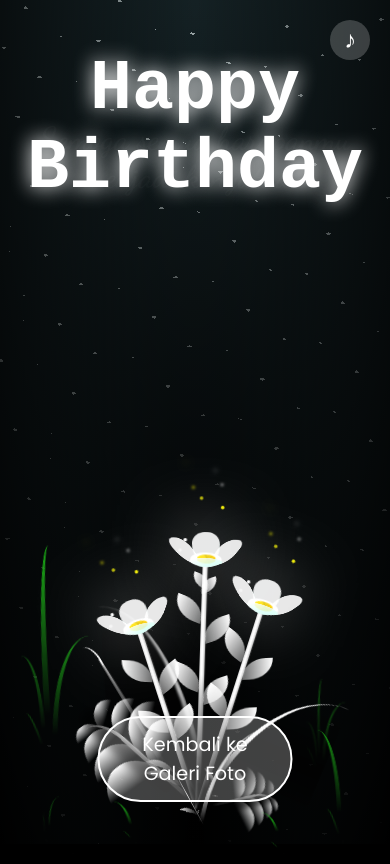
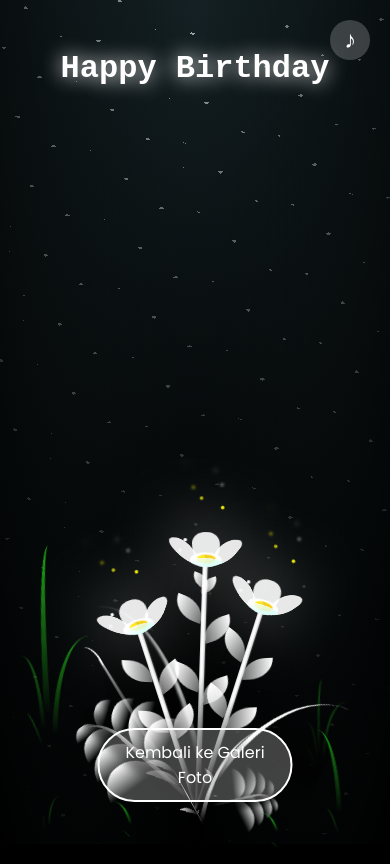
Before and after one commit to Cattelll/KadoUlangTahun, a plain HTML site: page flowers.html in a window 390 px wide. Drawn offline with Linux system fonts and the light colour scheme.

Commit message:
responsif

```diff
--- a/flowers.html
+++ b/flowers.html
@@ -87,6 +87,22 @@
 
         .music-control:hover {
             background: rgba(255, 255, 255, 0.4);
+        }
+
+        /* Media query untuk perangkat mobile */
+        @media (max-width: 768px) {
+            .subtitle {
+                display: none; /* Menyembunyikan subtitle pada perangkat mobile */
+            }
+
+            .btn-back {
+                padding: 10px 20px; /* Ukuran tombol lebih kecil */
+                font-size: 1rem;
+            }
+
+            .title {
+                font-size: 2rem; /* Ukuran judul lebih kecil */
+            }
         }
     </style>
 </head>
@@ -402,7 +418,7 @@
     <!-- Title -->
     <h1 class="title"><span id="title"></span></h1>
 
-    <!-- Subtitle -->
+    <!-- Subtitle - akan disembunyikan di mode mobile melalui CSS -->
     <h2 class="subtitle">Semoga semua harapanmu menjadi kenyataan</h2>
 
     <!-- Button Container -->
```
